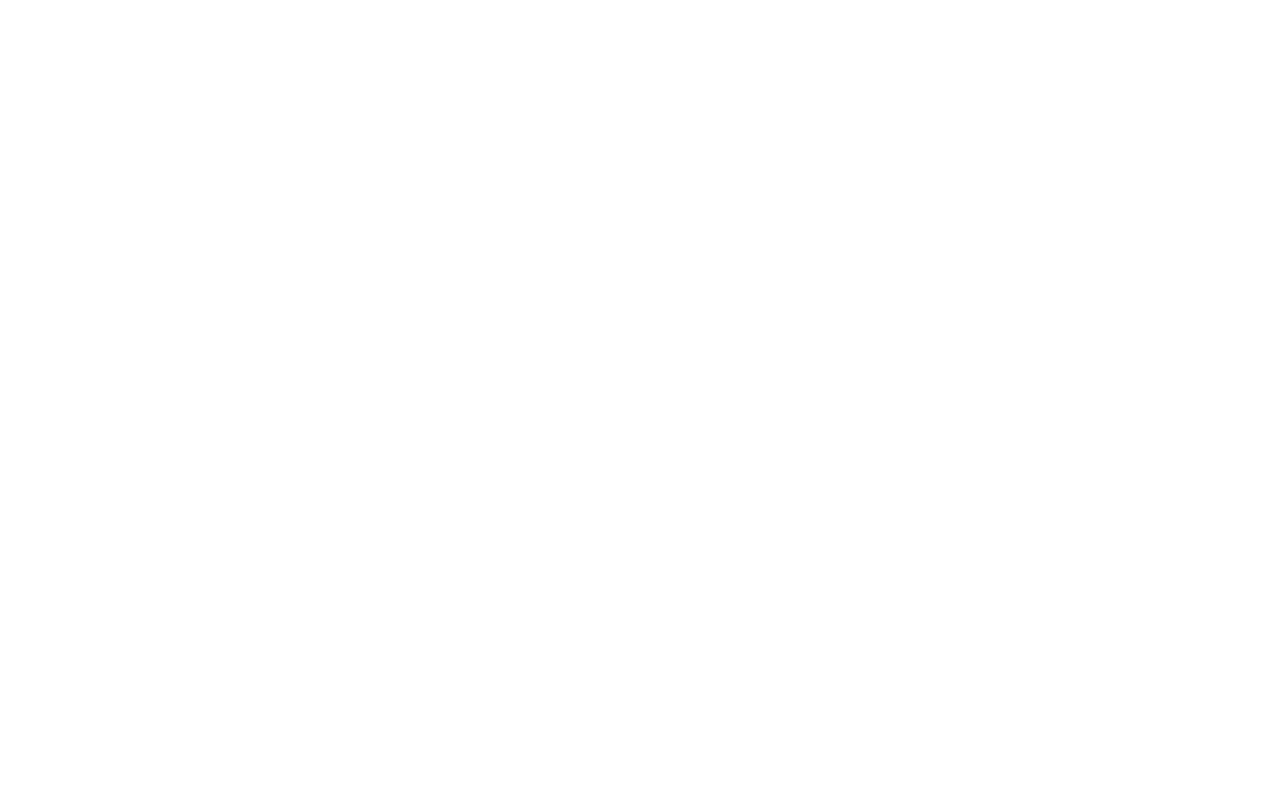
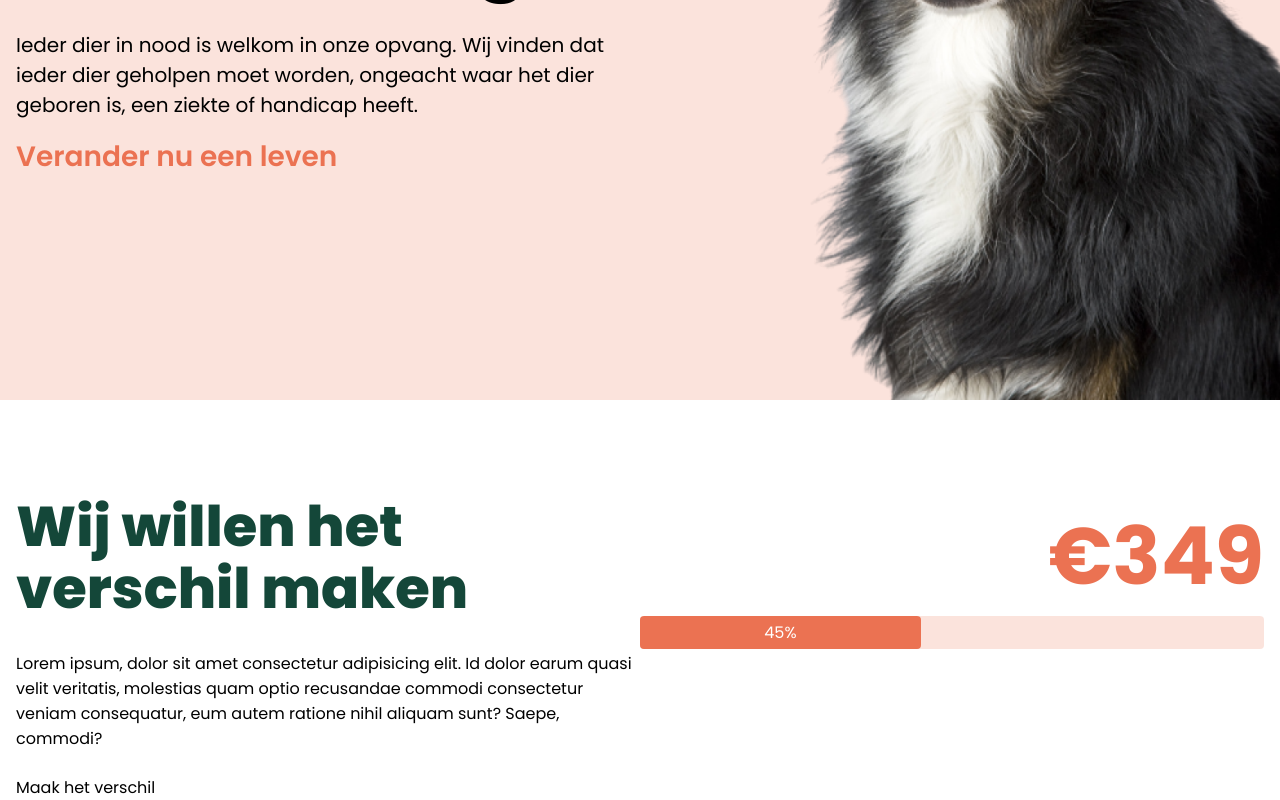
Before and after one commit to Markiesch/Artemis, a Vue app: page / in a window 1280 px wide. Shown: the part 400-1200 px from the top of the page. Before the commit the page ends 800 px from the top, so only its background shows below. Built offline with nearby package versions, Linux system fonts and the light colour scheme.

Commit message:
Added donate section

```diff
--- a/src/views/Home.vue
+++ b/src/views/Home.vue
@@ -1,15 +1,61 @@
 <template>
-  <section class="hero">
-    <h1>Geen enkel dier is overbodig</h1>
-    <p>Ieder dier in nood is welkom in onze opvang. Wij vinden dat ieder dier geholpen moet worden, ongeacht waar het dier geboren is, een ziekte of handicap heeft.</p>
+  <div class="hero--wrapper">
+    <section class="hero">
+      <article>
+        <h1>Geen enkel dier is overbodig</h1>
+        <p>Ieder dier in nood is welkom in onze opvang. Wij vinden dat ieder dier geholpen moet worden, ongeacht waar het dier geboren is, een ziekte of handicap heeft.</p>
+        <router-link :to="{ name: 'Home' }">Verander nu een leven</router-link>
+      </article>
+    </section>
+    <img src="../assets/hero.png" />
+  </div>
 
-    <router-link :to="{ name: 'Home' }">Verander nu een leven</router-link>
+  <section class="donate--section">
+    <article class="donate--information">
+      <h2>Wij willen het verschil maken</h2>
+      <p>
+        Lorem ipsum, dolor sit amet consectetur adipisicing elit. Id dolor earum quasi velit veritatis, molestias quam optio recusandae commodi consectetur veniam consequatur, eum autem ratione nihil
+        aliquam sunt? Saepe, commodi?
+      </p>
+      <router-link :to="{ name: 'Home' }" @click="donateCounter += 5">Maak het verschil</router-link>
+    </article>
+    <article class="donate--stats">
+      <p>&euro;349</p>
+      <div class="goal--container">
+        <div class="current--container" :style="`width:${donateCounter}%`">{{ donateCounter }}%</div>
+      </div>
+    </article>
   </section>
+
+  <Slider></Slider>
 </template>
+
+<script setup lang="ts">
+import { ref } from "vue";
+import Slider from "../components/Slider.vue";
+let donateCounter = ref(45);
+</script>
 
 <style lang="scss">
 .hero {
-  min-height: calc(100vh - var(--nav-height) * 2);
+  padding-top: var(--nav-height);
+  padding-bottom: var(--nav-height);
+  display: flex;
+  align-items: center;
+  min-height: 100vh;
+
+  &--wrapper {
+    background-color: var(--primary-accent-color);
+    min-height: 100vh;
+    position: relative;
+
+    img {
+      position: absolute;
+      bottom: 0;
+      right: 0;
+      max-height: 95%;
+    }
+  }
 
   & > * {
     max-width: 40rem;
@@ -18,5 +64,72 @@
   a {
     color: var(--primary-color);
   }
+
+  h1 {
+    font-size: 5rem;
+    line-height: 1.1;
+    font-weight: 800;
+  }
+
+  p {
+    font-size: 1.25rem;
+    margin: 2rem 0 1rem 0;
+  }
+
+  a {
+    font-size: 1.75rem;
+    font-weight: 600;
+  }
+}
+
+.donate--section {
+  display: flex;
+  justify-content: center;
+  padding-top: 6rem;
+  padding-bottom: 6rem;
+
+  article {
+    flex: 1 1 20rem;
+  }
+
+  .donate--information {
+    h2 {
+      color: var(--secondary-color);
+      font-size: 3.5rem;
+      line-height: 1.1;
+      font-weight: 800;
+    }
+
+    p {
+      margin: 2rem 0 1.5rem 0;
+    }
+  }
+
+  .donate--stats {
+    text-align: right;
+
+    .goal--container {
+      width: 100%;
+      background-color: var(--primary-accent-color);
+      border-radius: 0.25rem;
+    }
+
+    .current--container {
+      background-color: var(--primary-color);
+      width: 45%;
+      padding: 0.25rem;
+      border-radius: inherit;
+      color: white;
+      text-align: center;
+
+      transition: width 600ms cubic-bezier(0.175, 0.885, 0.32, 1.275);
+    }
+
+    p {
+      color: var(--primary-color);
+      font-size: 5rem;
+      font-weight: 700;
+    }
+  }
 }
 </style>
```
